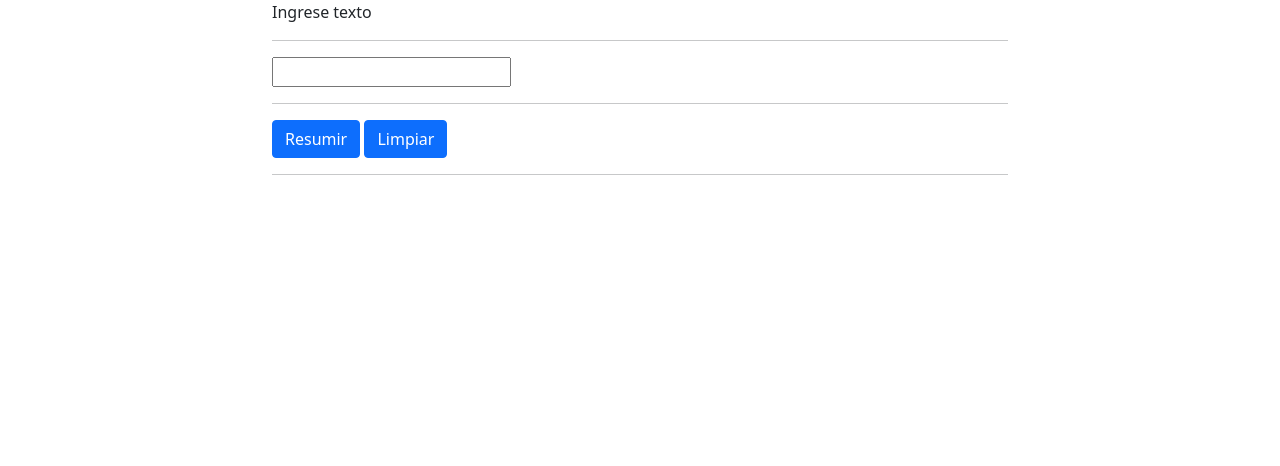
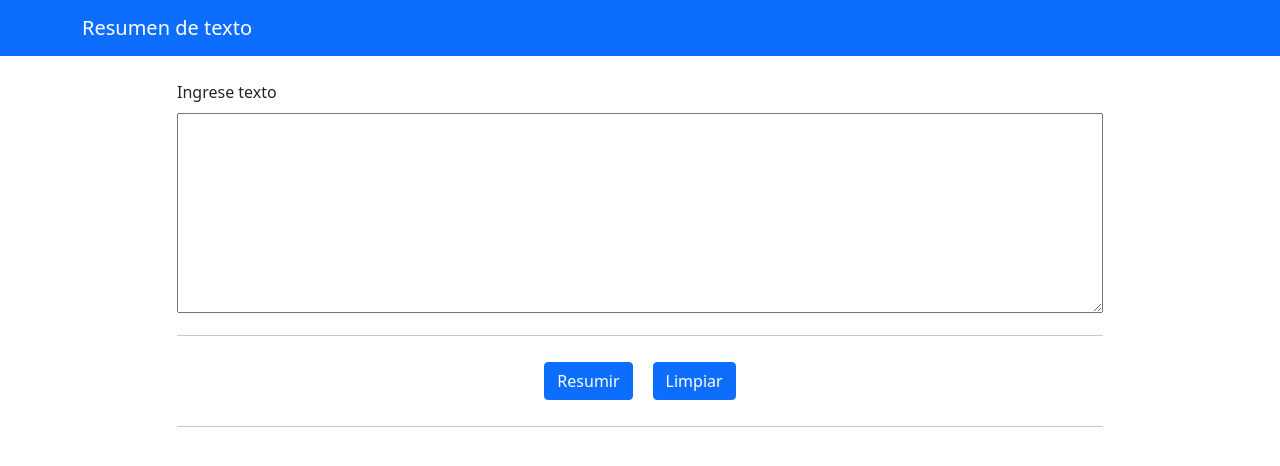
Before and after one commit to AngeloULS/Resumenes, a Flask app: page / in a window 1280 px wide. Shown: the top 466 px of the page. Run offline with Flask 2, Linux system fonts and the light colour scheme; some libraries are stand-ins or nearby versions.

Commit message:
Cambios visuales al index

```diff
--- a/Web/run.py
+++ b/Web/run.py
@@ -6,16 +6,6 @@ from transformers import BertTokenizerFast, EncoderDecoderModel
 app = Flask(__name__)
 app.secret_key = 'mysecretkey'
 
-usuario =[
-    {
-        "Nombre":"Maycol",
-        "Apellido":"Gonzalez"
-    },
-    {
-        "Nombre":"Pepe",
-        "Apellido":"Rojas"
-    }
-]
 
 def modificaTexto(texto):
     device = 'cuda' if torch.cuda.is_available() else 'cpu'
@@ -33,33 +23,13 @@ def modificaTexto(texto):
 
 
 
-@app.route('/usuario', methods=["GET"])
-def getUsuario():
-    return jsonify(usuario)
-
-
-@app.route('/mayuscula/<oracion>', methods=["GET"])
-def mayuscula(oracion):
-    resultado =''
-    for i in oracion.split():
-        resultado += i[0].upper() + i[1:-1] + i[-1].upper() + ' '
-
-    return resultado
-
-
-@app.route('/nombre/<string:nom>', methods=["GET"])
-def nombre(nom):
-    return nom
-
-
 @app.route('/', methods=["GET","POST"])
 def index():
-    if request.method == 'GET':
-        if request.form.get('action1') == 'VALUE1':
-            print('btn 1')
+   # if request.method == 'GET':
+      #  if request.form.get('action1') == 'VALUE1':
+           # print('btn 1')
 
     return render_template('index.html')
-
 
 @app.route("/f", methods=['GET', 'POST'])
 def indexx():
@@ -82,5 +52,9 @@ def indexx():
 
     return render_template("index.html")
 
+
+
+
+
 if __name__ == "__main__":
     app.run(debug= True)
--- /dev/null
+++ b/Web/static/css/style.css
@@ -0,0 +1,3 @@
+textArea {
+    color: red;
+}
--- a/Web/templates/index.html
+++ b/Web/templates/index.html
@@ -6,40 +6,54 @@
     <meta name="viewport" content="width=device-width, initial-scale=1">
     <!-- Bootstrap CSS -->
     <link href="https://cdn.jsdelivr.net/npm/bootstrap@5.0.2/dist/css/bootstrap.min.css" rel="stylesheet" integrity="sha384-EVSTQN3/azprG1Anm3QDgpJLIm9Nao0Yz1ztcQTwFspd3yD65VohhpuuCOmLASjC" crossorigin="anonymous">
-
-    <title>Hello, world!</title>
+    <!-- CSS -->
+    <link rel="stylesheet" href="/Web/templates/css/style.css" type="text/css">
+    <script src="https://ajax.googleapis.com/ajax/libs/jquery/3.1.0/jquery.min.js"></script>
+    <title>Resumen de texto</title>
   </head>
+  <nav class="navbar navbar-dark bg-primary" style="background-color: #e3f2fd;">
+    <div class="container">
+      <a class="navbar-brand" href="#">Resumen de texto</a>
+    </div>
+  </nav>
   <body>
+    <br>
     <div class="container">
         <div class="row">
-          <div class="col-2">
-
+          <div class="col-1">
           </div>
-          <div class="col-8">
-            <form method="POST" action="/f">
+          <div class="col-10">
+            <form method="POST" action="/f">  <!-- method="POST" action="/f" -->
                 <div class="form-group">
-                    <label for="textInput">Ingrese texto</label>
-                    <hr>
-                    <input type="text" name="input" id="textInput" value=""/>
+                    <label for="textInput" style="padding-bottom:1%; font-weight: 300;">Ingrese texto</label>
+                    <br>
+                    <textarea type="text" name="input" id="textInput" style="width: 100%; height: 200px; resize: both;" ></textarea>
                   </div>
                 <hr>
-                <div>
-                    <button type="submit" value ="VALUE1" name="action1" class="btn btn-primary">Resumir</button>
-                    <button type="submit" value ="VALUE2" name="action1" class="btn btn-primary">Limpiar</button>
+                <div style="display: flex; justify-content: center; ">
+                    <button  id ="btn_resumir" type="submit" value ="VALUE1" onclick="loading();" name="action1" class="btn btn-primary" style=" margin: 10px">Resumir</button>
+                    <button type="submit" value ="VALUE2" name="action1" class="btn btn-primary" style=" margin: 10px">Limpiar</button>
+
                 </div>
                 <hr>
-                <div class="form-group">
-                    {% with messages = get_flashed_messages() %}
-                    {%if messages%}
-                    {%for message in messages%}
-                    <p>{{message}}</p>
-                    {%endfor%}
-                    {%endif%}
-                    {%endwith%}
+                <div>
+                  <div id='loader' style='background: url(Web/static/img/tenor.gif) no-repeat;'>
+
+                  </div>
                 </div>
+                <div id="content" style="background-color: #f0eded  ; border-radius: 5px;  padding-right:10px; padding-left:10px;">
+                  {% with messages = get_flashed_messages() %}
+                  {%if messages%}
+                  {%for message in messages%}
+                  <p style="text-align: justify; ">{{message}}</p>
+                  {%endfor%}
+                  {%endif%}
+                  {%endwith%}
+                </div>
+                <br>
               </form>
           </div>
-          <div class="col-2">
+          <div class="col-1">
 
           </div>
         </div>
@@ -54,5 +68,12 @@
     <script src="https://cdn.jsdelivr.net/npm/@popperjs/core@2.9.2/dist/umd/popper.min.js" integrity="sha384-IQsoLXl5PILFhosVNubq5LC7Qb9DXgDA9i+tQ8Zj3iwWAwPtgFTxbJ8NT4GN1R8p" crossorigin="anonymous"></script>
     <script src="https://cdn.jsdelivr.net/npm/bootstrap@5.0.2/dist/js/bootstrap.min.js" integrity="sha384-cVKIPhGWiC2Al4u+LWgxfKTRIcfu0JTxR+EQDz/bgldoEyl4H0zUF0QKbrJ0EcQF" crossorigin="anonymous"></script>
     -->
+    <script type="text/javascript">// <![CDATA[
+      function loading(){
+          $("#loading").show();
+          $("#content").hide();
+      }
+// ]]></script>
+
   </body>
 </html>
--- /dev/null
+++ b/Web/templates/response.html
@@ -0,0 +1,3 @@
+{%for message in messages %}
+<p>{{message}}</p>
+{%endfor%}
```
Also changed, not shown: Web/templates/indexx.html (added, +72 -0 lines), Web/static/img/Loading_2.gif (added), Web/static/img/tenor.gif (added).
